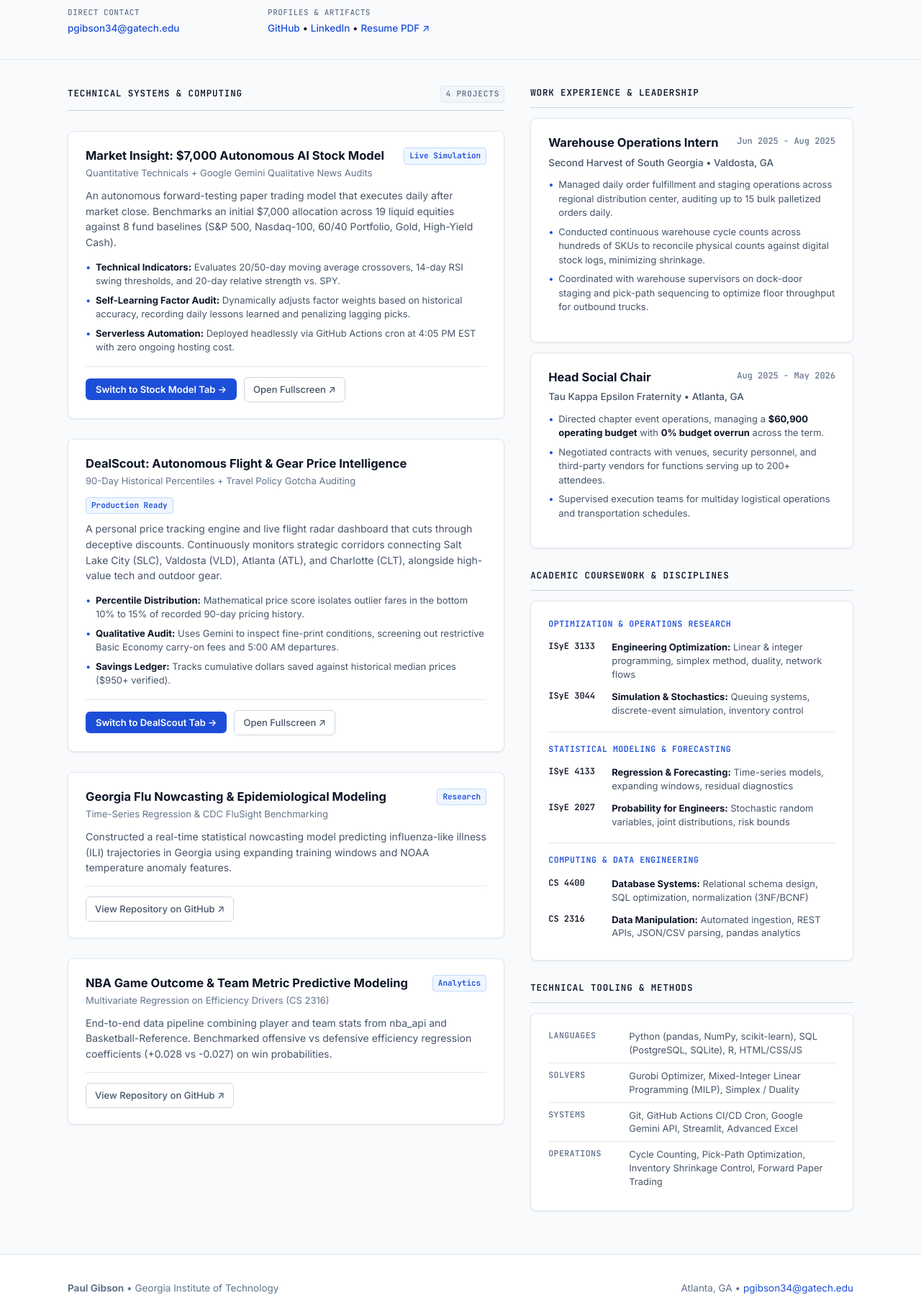
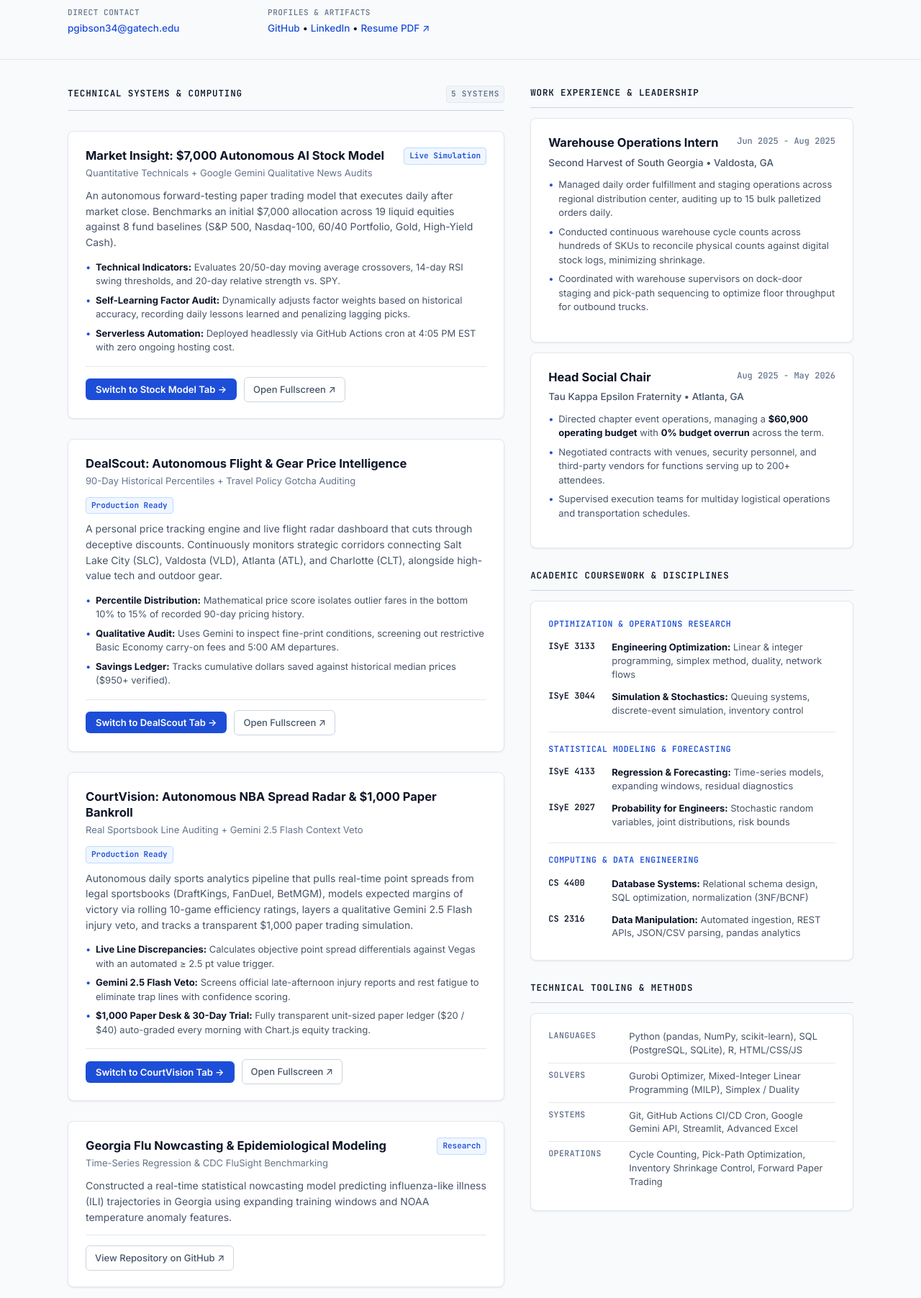
Before and after one commit to PDub1101/pdub1101.github.io, a plain HTML site: page index.html in a window 1280 px wide. Shown: the part 360-2164 px from the top of the page at 72% size. Drawn offline with Linux system fonts and the light colour scheme.

Commit message:
Update index.html

```diff
--- a/index.html
+++ b/index.html
@@ -673,6 +673,9 @@
           <button class="tab-btn" id="tabBtn-deal-scout" onclick="switchTab('deal-scout')">
             DealScout
           </button>
+          <button class="tab-btn" id="tabBtn-court-vision" onclick="switchTab('court-vision')">
+            CourtVision
+          </button>
         </nav>
 
         <div class="header-actions">
@@ -747,7 +750,7 @@
           <div class="dossier-col-primary">
             <div class="dossier-col-title">
               <span>Technical Systems & Computing</span>
-              <span class="dossier-badge">4 Projects</span>
+              <span class="dossier-badge">5 Systems</span>
             </div>
 
             <!-- Project 1: Stock Model -->
@@ -799,6 +802,33 @@
                   Switch to DealScout Tab &rarr;
                 </button>
                 <a href="https://pdub1101.github.io/deal-scout/" class="btn-outline" target="_blank">
+                  Open Fullscreen ↗
+                </a>
+              </div>
+            </div>
+
+            <!-- Project: CourtVision -->
+            <div class="dossier-card">
+              <div class="dossier-card-header">
+                <div>
+                  <div class="dossier-card-title">CourtVision: Autonomous NBA Spread Radar & $1,000 Paper Bankroll</div>
+                  <div class="dossier-card-sub">Real Sportsbook Line Auditing + Gemini 2.5 Flash Context Veto</div>
+                </div>
+                <span class="dossier-tag">Production Ready</span>
+              </div>
+              <p class="dossier-card-desc">
+                Autonomous daily sports analytics pipeline that pulls real-time point spreads from legal sportsbooks (DraftKings, FanDuel, BetMGM), models expected margins of victory via rolling 10-game efficiency ratings, layers a qualitative Gemini 2.5 Flash injury veto, and tracks a transparent $1,000 paper trading simulation.
+              </p>
+              <ul class="dossier-points">
+                <li><strong>Live Line Discrepancies:</strong> Calculates objective point spread differentials against Vegas with an automated &ge; 2.5 pt value trigger.</li>
+                <li><strong>Gemini 2.5 Flash Veto:</strong> Screens official late-afternoon injury reports and rest fatigue to eliminate trap lines with confidence scoring.</li>
+                <li><strong>$1,000 Paper Desk & 30-Day Trial:</strong> Fully transparent unit-sized paper ledger ($20 / $40) auto-graded every morning with Chart.js equity tracking.</li>
+              </ul>
+              <div class="dossier-card-actions">
+                <button class="btn-switch-tab" onclick="switchTab('court-vision')">
+                  Switch to CourtVision Tab &rarr;
+                </button>
+                <a href="https://pdub1101.github.io/court-vision/" class="btn-outline" target="_blank">
                   Open Fullscreen ↗
                 </a>
               </div>
@@ -1008,12 +1038,30 @@
   </div>
 
   <!-- ==========================================================================
+       VIEW 4: COURTVISION EMBEDDED IN-PAGE (NO NEW TAB)
+       ========================================================================== -->
+  <div id="view-court-vision" class="view-container">
+    <div class="embedded-frame-wrap">
+      <div class="frame-toolbar">
+        <button class="btn-action" onclick="switchTab('about')" style="padding: 3px 10px; font-size: 12px; cursor: pointer;">
+          &larr; About Me
+        </button>
+        <a href="https://pdub1101.github.io/court-vision/" target="_blank" style="color: var(--text-muted); font-size: 12px; font-weight: 500; margin-left: 8px;">
+          Open Fullscreen &nearr;
+        </a>
+      </div>
+      <iframe id="frame-court-vision" class="embedded-frame" title="CourtVision NBA Spread Radar & Paper Bankroll" onload="onFrameLoad(this)"></iframe>
+    </div>
+  </div>
+
+  <!-- ==========================================================================
        IN-PAGE TAB SWITCHING & THEME SCRIPT
        ========================================================================== -->
   <script>
     const FRAME_URLS = {
       'stock-model': 'https://pdub1101.github.io/market-insight/',
-      'deal-scout': 'https://pdub1101.github.io/deal-scout/'
+      'deal-scout': 'https://pdub1101.github.io/deal-scout/',
+      'court-vision': 'https://pdub1101.github.io/court-vision/'
     };
 
     function getCurrentTheme() {
```
